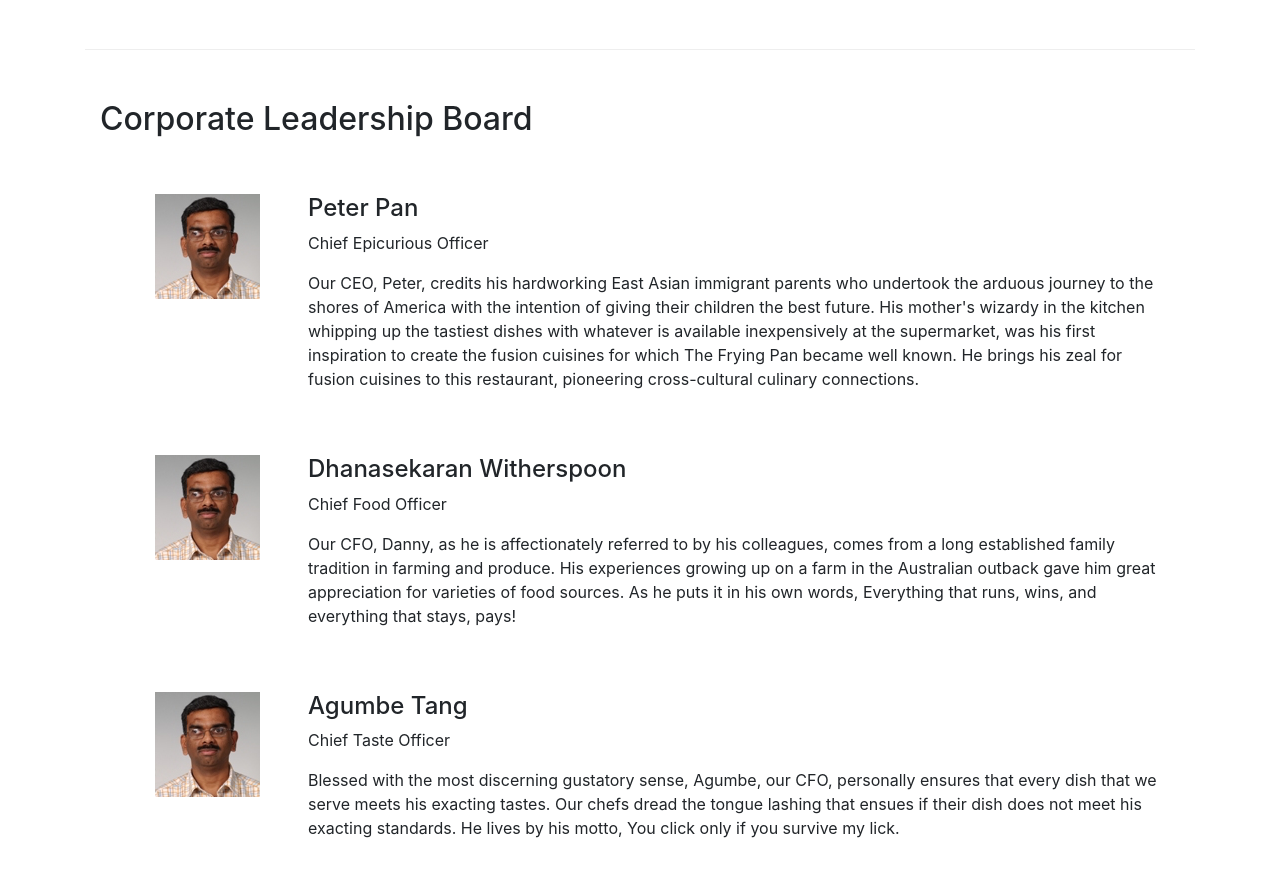
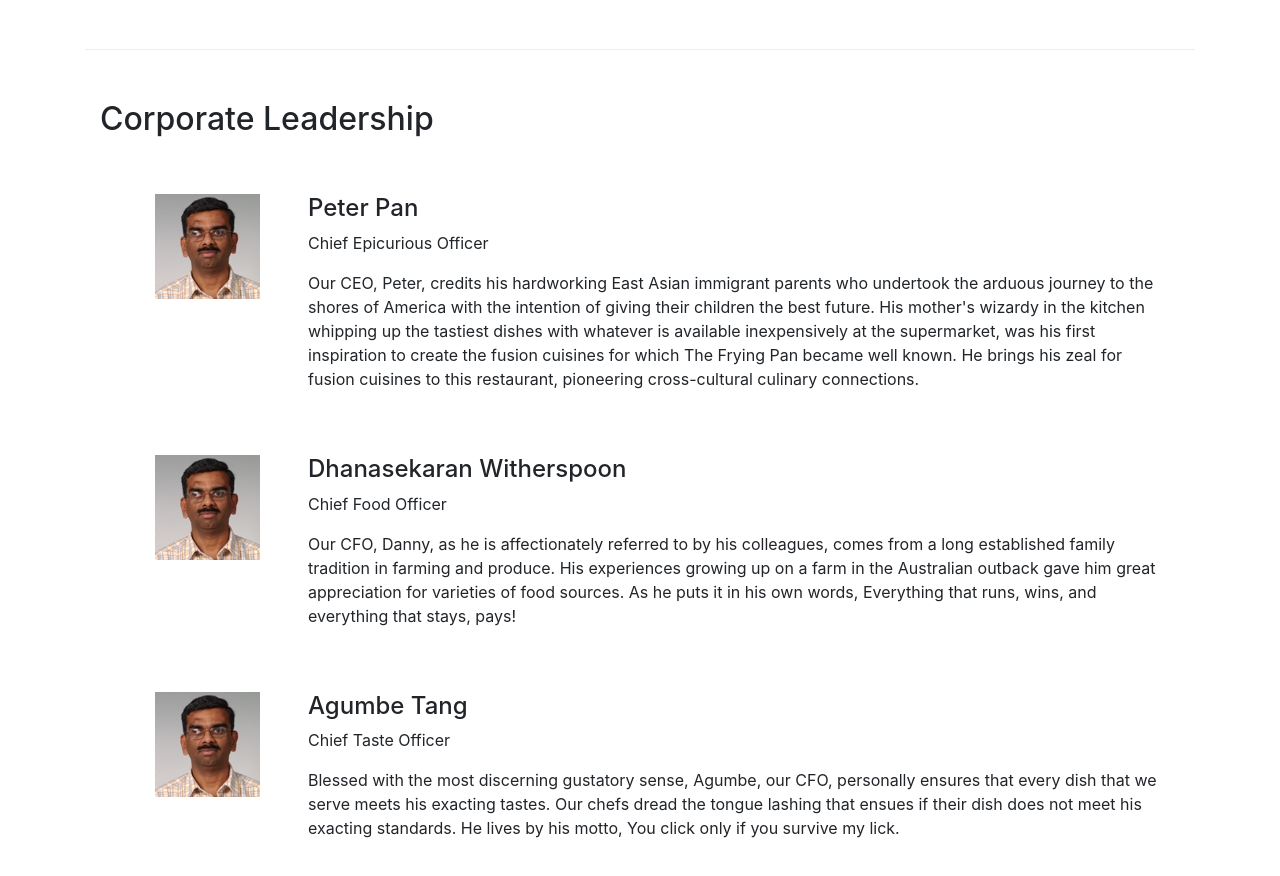
Before and after one commit to KShehzadi/Front-End-Web-Development-with-React, a React (Create React App) app in the folder Week 3/confusion/: page /aboutus in a window 1280 px wide. Shown: the part 930-1806 px from the top of the page. Built offline with nearby package versions, Linux system fonts and the light colour scheme.

Commit message:
Update AboutComponent.js

```diff
--- a/Week 3/confusion/src/components/AboutComponent.js
+++ b/Week 3/confusion/src/components/AboutComponent.js
@@ -77,7 +77,7 @@ function About(props) {
             </div>
             <div className="row row-content">
                 <div className="col-12">
-                    <h2>Corporate Leadership Board</h2>
+                    <h2>Corporate Leadership</h2>
                 </div>
                 <div className="col-12">
                     <Media list>
```
